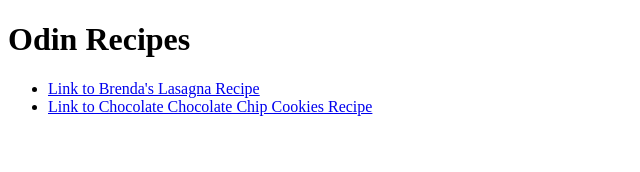
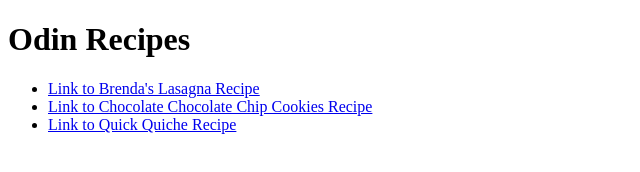
Before and after one commit to Sharunnaicker/odin-recipes, a plain HTML site: page index.html in a window 1280 px wide. Shown: the whole page, without its empty margins (0-640 px from the left). Drawn offline with Linux system fonts and the light colour scheme.

Commit message:
Added link to quiche page

```diff
--- a/index.html
+++ b/index.html
@@ -10,6 +10,7 @@
     <ul>
         <li> <a href = "./Recipes/lasagna.html"> Link to Brenda's Lasagna Recipe </a> </li>
         <li> <a href = "./Recipes/cookies.html"> Link to Chocolate Chocolate Chip Cookies Recipe </a> </li>
+        <li> <a href = "./Recipes/quiche.html"> Link to Quick Quiche Recipe </a> </li>
     </ul>
 
 </body>
```
